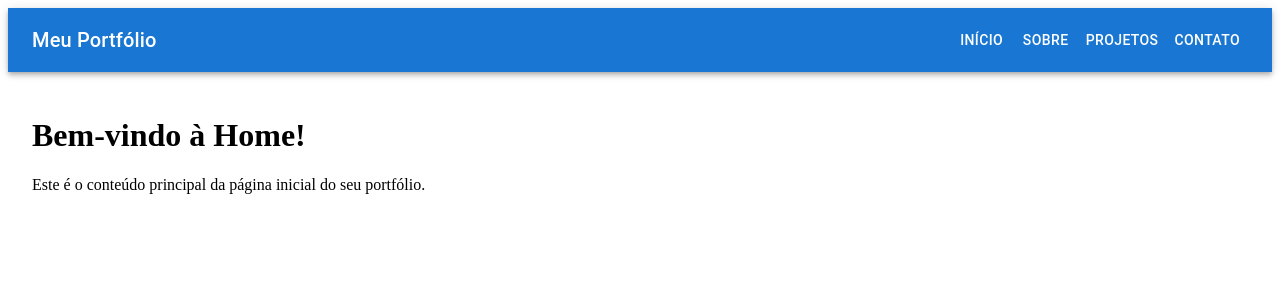
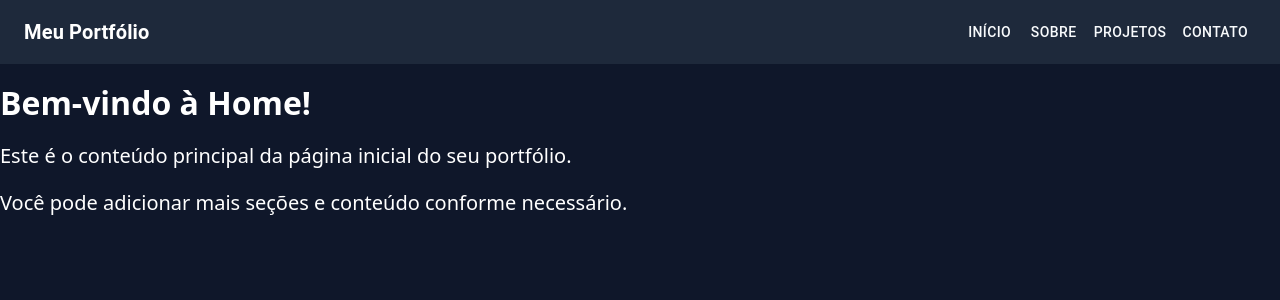
Before and after one commit to MaluAbrami/meu-portfolio, a React (Vite) app: page / in a window 1280 px wide. Shown: the top 300 px of the page. Built offline with nearby package versions, Linux system fonts and the light colour scheme.

Commit message:
fix: corrigindo bordas em branco na pagina

```diff
--- a/package.json
+++ b/package.json
@@ -14,13 +14,15 @@
     "@emotion/styled": "^11.14.1",
     "@mui/material": "^7.3.4",
     "react": "^19.1.1",
-    "react-dom": "^19.1.1"
+    "react-dom": "^19.1.1",
+    "styled-components": "^6.1.19"
   },
   "devDependencies": {
     "@eslint/js": "^9.36.0",
     "@types/node": "^24.6.0",
     "@types/react": "^19.1.16",
     "@types/react-dom": "^19.1.9",
+    "@types/styled-components": "^5.1.34",
     "@typescript-eslint/eslint-plugin": "^8.46.1",
     "@typescript-eslint/parser": "^8.46.1",
     "@vitejs/plugin-react": "^5.0.4",
--- a/src/App.tsx
+++ b/src/App.tsx
@@ -1,15 +1,21 @@
 import React from 'react';
 import Navbar from './componets/Navbar';
 import Home from './pages/Home';
+import styled from 'styled-components';
+
+const AppContainer = styled.div`
+  margin: 0;
+  display: flex;
+  flex-direction: column;
+  min-height: 100vh;
+`;
 
 const App: React.FC = () => {
   return (
-    <div>
+    <AppContainer>
       <Navbar />
-      <main>
-        <Home />
-      </main>
-    </div>
+      <Home />
+    </AppContainer>
   );
 };
 
--- a/src/componets/Navbar.tsx
+++ b/src/componets/Navbar.tsx
@@ -1,18 +1,42 @@
-import { AppBar, Toolbar, Typography, Button } from '@mui/material';
+import { AppBar, Toolbar, Typography, Button } from "@mui/material";
+import styled from "styled-components";
+import { theme } from "../styles/theme";
+
+const CustomAppBar = styled(AppBar)`
+  background: ${theme.colors.surface} !important;
+  box-shadow: none;
+`;
+
+const NavButton = styled(Button)`
+  color: ${theme.colors.text} !important;
+  font-weight: 500;
+  text-transform: none;
+  transition: 0.3s ease;
+
+  &:hover {
+    color: ${theme.colors.primary} !important;
+    background: none !important;
+    transform: translateY(-2px);
+  }
+`;
 
 const Navbar = () => {
   return (
-    <AppBar position="static">
+    <CustomAppBar position="static">
       <Toolbar>
-        <Typography variant="h6" component="div" sx={{ flexGrow: 1 }}>
+        <Typography
+          variant="h6"
+          component="div"
+          sx={{ flexGrow: 1, fontWeight: 600 }}
+        >
           Meu Portfólio
         </Typography>
-        <Button color="inherit">Início</Button>
-        <Button color="inherit">Sobre</Button>
-        <Button color="inherit">Projetos</Button>
-        <Button color="inherit">Contato</Button>
+        <NavButton>Início</NavButton>
+        <NavButton>Sobre</NavButton>
+        <NavButton>Projetos</NavButton>
+        <NavButton>Contato</NavButton>
       </Toolbar>
-    </AppBar>
+    </CustomAppBar>
   );
 };
 
--- a/src/index.css
+++ b/src/index.css
@@ -1,35 +1,29 @@
-/* :root {
-  font-family: system-ui, Avenir, Helvetica, Arial, sans-serif;
-  line-height: 1.5;
-  font-weight: 400;
-
-  color-scheme: light dark;
-  color: rgba(255, 255, 255, 0.87);
-  background-color: #242424;
-
-  font-synthesis: none;
-  text-rendering: optimizeLegibility;
-  -webkit-font-smoothing: antialiased;
-  -moz-osx-font-smoothing: grayscale;
+/* Global reset to remove unwanted white space around the page */
+*,
+*::before,
+*::after {
+  box-sizing: border-box;
 }
 
-a {
-  font-weight: 500;
-  color: #646cff;
-  text-decoration: inherit;
-}
-a:hover {
-  color: #535bf2;
+html,
+body,
+#root {
+  height: 100%;
+  margin: 0;
+  padding: 0;
 }
 
 body {
-  margin: 0;
+  min-width: 320px;
+  min-height: 100%;
   display: flex;
-  place-items: center;
-  min-width: 320px;
-  min-height: 100vh;
+  flex-direction: column;
+  -webkit-font-smoothing: antialiased;
+  -moz-osx-font-smoothing: grayscale;
+  font-family: system-ui, -apple-system, 'Segoe UI', Roboto, 'Helvetica Neue', Arial;
 }
 
+/* Basic defaults (uncomment or extend as needed) */
 h1 {
   font-size: 3.2em;
   line-height: 1.1;
@@ -46,9 +40,11 @@ button {
   cursor: pointer;
   transition: border-color 0.25s;
 }
+
 button:hover {
   border-color: #646cff;
 }
+
 button:focus,
 button:focus-visible {
   outline: 4px auto -webkit-focus-ring-color;
@@ -59,10 +55,7 @@ button:focus-visible {
     color: #213547;
     background-color: #ffffff;
   }
-  a:hover {
-    color: #747bff;
-  }
   button {
     background-color: #f9f9f9;
   }
-} */
+}
--- a/src/pages/Home.tsx
+++ b/src/pages/Home.tsx
@@ -1,12 +1,31 @@
 import React from 'react';
+import styled from 'styled-components';
+
+const Container = styled.div`
+  margin: 0;
+  height: 100vh;
+  background-color: #0F172A;
+`;
+
+const Title = styled.h1`
+  font-size: 2rem;
+  font-weight: bold;
+  color: #ffffff;
+`;
+
+const Descriptions = styled.p`
+  font-size: 1.25rem;
+  font-weight: normal;
+  color: #ffffff;
+`;
 
 const Home: React.FC = () => {
   return (
-    <div style={{ padding: 24 }}>
-      <h1>Bem-vindo à Home!</h1>
-      <p>Este é o conteúdo principal da página inicial do seu portfólio.</p>
-      {}
-    </div>
+    <Container>
+      <Title>Bem-vindo à Home!</Title>
+      <Descriptions>Este é o conteúdo principal da página inicial do seu portfólio.</Descriptions>
+      <Descriptions>Você pode adicionar mais seções e conteúdo conforme necessário.</Descriptions>
+    </Container>
   );
 };
 
```
Also changed, not shown: 1 other file (tests, documents, lock files or other folders).
